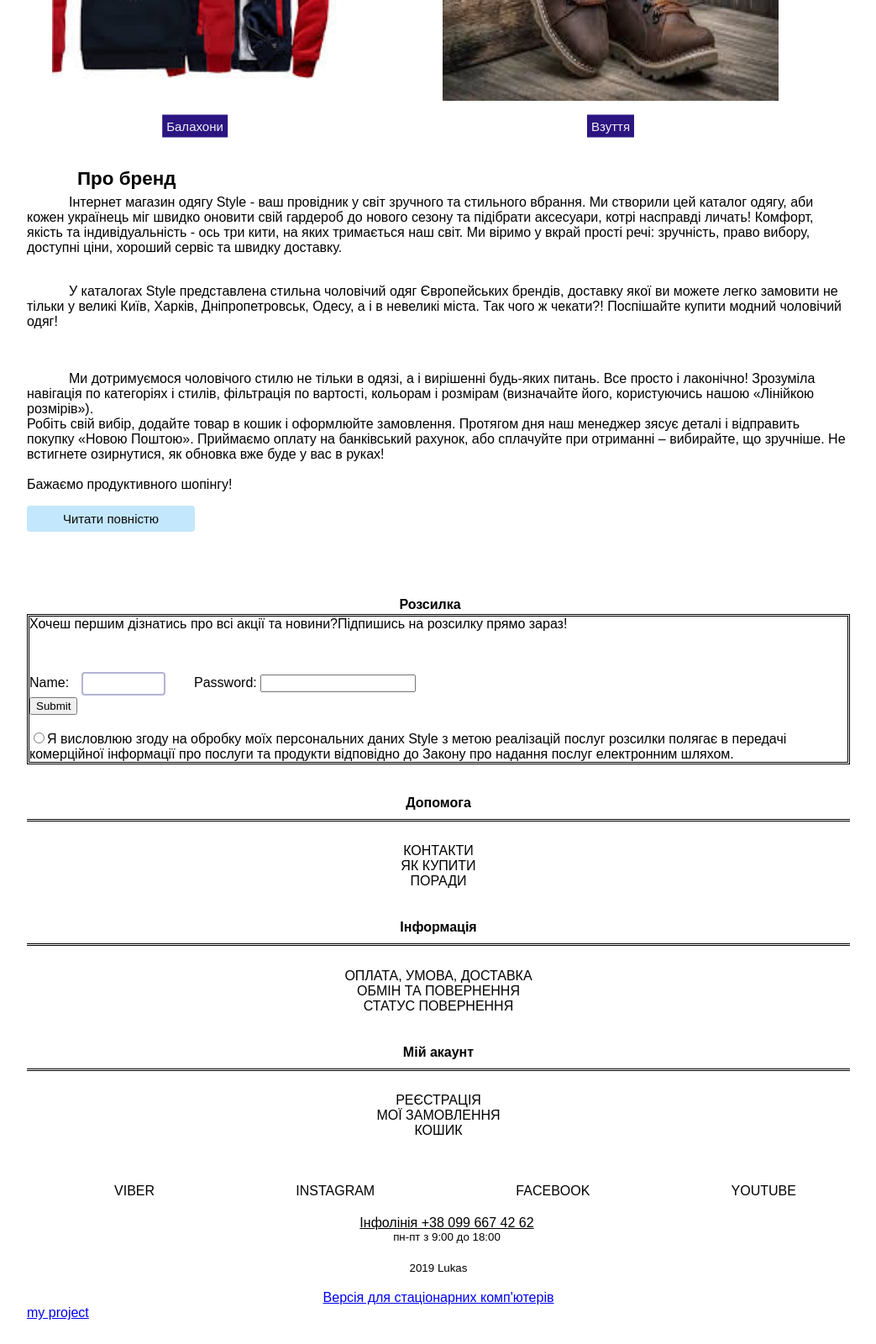
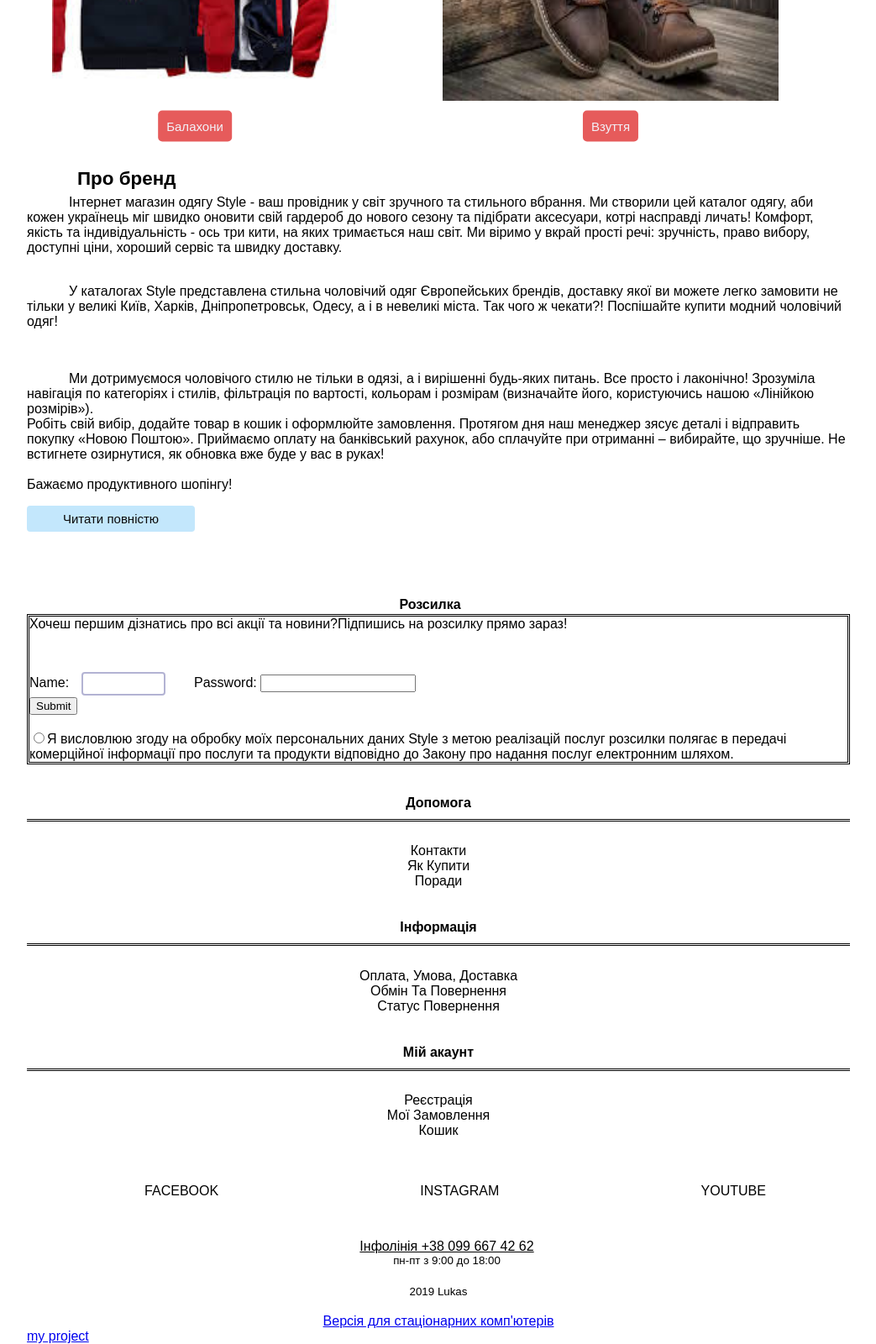
Before and after one commit to Wadym121/myproject.html, a website: page index.html in a window 1280 px wide. Shown: the part 1573-3173 px from the top of the page at 84% size, without its empty margins (118-1161 px from the left). Before the commit the page ends 3145 px from the top, so only its background shows below. Drawn offline with nearby package versions, Linux system fonts and the light colour scheme; a web font is replaced by a local one.

Commit message:
інтернет магазин Style

```diff
--- a/css/index.css
+++ b/css/index.css
@@ -87,8 +87,7 @@ header .menu a:hover {
 }
 
 li a:hover:not(.active) {
-    background-color: rgb(121, 123, 224);
-    padding: 0px 0px;
+    background-color: blue;
 }
 .banner {
     background-image: url(../img/slider.jpg);
@@ -105,7 +104,6 @@ h2 {
 }
 
 .products .product-list {
-    width: 100%;
     display: flex;
     justify-content: center;
 }
@@ -127,13 +125,13 @@ h2 {
     left: 50%;
     transform: translate(-50%, -50%);
     -ms-transform: translate(-50%, -50%);
-    background-color: #2c1580;
+    background-color: #e65b5b;
     color: rgb(242, 241, 247);
     font-size: 15px;
-    padding: 5px 5px 5px;
+    padding: 10px 10px 10px 10px;
     border: none;
     cursor: pointer;
-    border-radius: 0px;
+    border-radius: 5px;
     text-align: justify;
 }
 
@@ -238,7 +236,7 @@ h5 {
 
 .list .help a {
     text-decoration: none;
-    text-transform: uppercase;
+    text-transform: capitalize;
     color: black;
     border: 1px solid transparent;
     padding: 0px;
@@ -260,7 +258,7 @@ h5 {
 
 .list .information a {
     text-decoration: none;
-    text-transform: uppercase;
+    text-transform: capitalize;
     color: black;
     border: 1px solid transparent;
     padding: 0px;
@@ -275,17 +273,19 @@ h5 {
 .list .acount {
     display: flex;
     flex-direction: column;
-    padding: 0;
+    padding: 0px;
     list-style: none;
     align-items: center;
 }
 
 .list .acount a {
     text-decoration: none;
-    text-transform: uppercase;
+    text-transform: capitalize;
     color: black;
     border: 1px solid transparent;
-    padding: 5px;
+    padding: 0px;
+    margin: 30px 2px 10px;
+
 }
 
 @media screen and (max-width: 600px) {
--- a/index.html
+++ b/index.html
@@ -173,11 +173,11 @@
             <br>
             <footer>
             <div class="soc">
-                        <a href="viber">Viber</a>
+                        <a href="Fecebook">Facebook</a>
                         <a href="Instagram">Instagram</a>
-                        <a href="Facebook">Facebook</a>
                         <a href="Youtube">Youtube</a>
                         </div>
+                        <br>
             <div class="contacts">
                 <a class="header-phone" href="#">Інфолінія +38 099 667 42 62</a>
                 <a class="work-days">
--- a/logins.txt
+++ b/logins.txt
@@ -5,3 +5,4 @@
 {"name":"","password":""}
 {"name":"dsfdsf","password":"fsdfdsf"}
 {"name":"sdsa","password":"d34234"}
+{"name":"gfdgdf","password":"dfgdfgdfg"}
```
